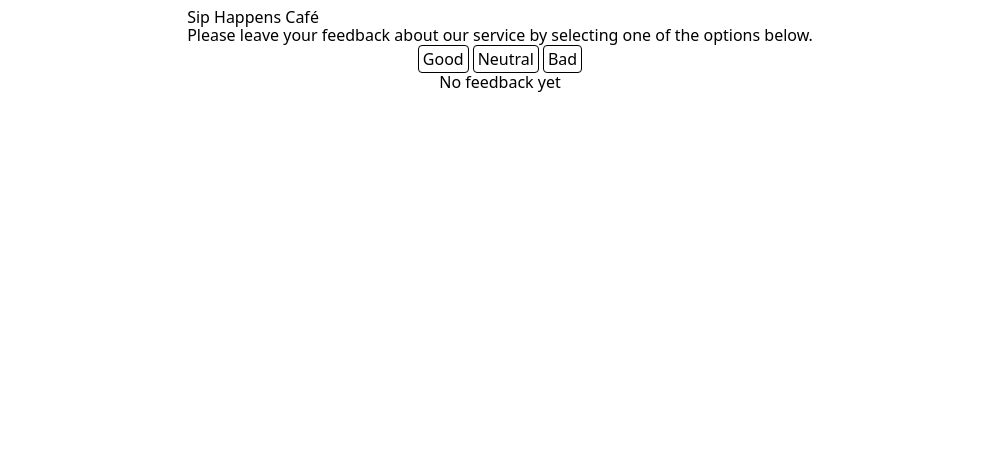
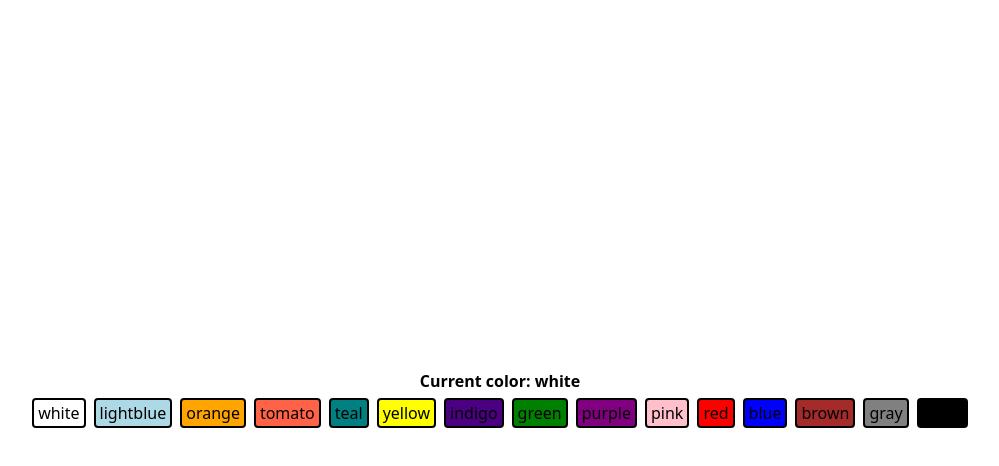
Before and after one commit to Lubov1506/training, a React (Vite) app: page / in a window 1280 px wide. Shown: the top 466 px of the page, without its empty margins (140-1139 px from the left). Built offline with nearby package versions, Linux system fonts and the light colour scheme.

Commit message:
coloPicker to localStorage

```diff
--- a/src/App.jsx
+++ b/src/App.jsx
@@ -1,23 +1,10 @@
-import { useState } from "react"
-import Description from "./components/Description/Description"
-import Feedback from "./components/Feedback/Feedback"
-import Notification from "./components/Notification/Notification"
-import Options from "./components/Options/Options"
+import ColorPicker from "./components/ColorPicker/ColorPicker"
 
 function App() {
-  const [feedback, setFeedback] = useState({ good: 0, neutral: 0, bad: 0 })
-  const totalFeedback = feedback.good + feedback.neutral + feedback.bad
-
-  const handleClickFeedback = (option) => {
-    setFeedback((prev) => ({ ...prev, [option]: prev[option] + 1 }))
-  }
   return (
-    <div className='flex flex-col justify-center items-center m-2 '>
-      <Description />
-      <Options state={feedback} onClick={handleClickFeedback} />
-      {!totalFeedback && <Notification />}
-      {!!totalFeedback && <Feedback state={feedback} />}
-    </div>
+    <>
+      <ColorPicker />
+    </>
   )
 }
 
--- a/src/components/ColorPicker/ColorPicker.jsx
+++ b/src/components/ColorPicker/ColorPicker.jsx
@@ -1,17 +1,33 @@
-import { useState } from "react"
+import { useEffect, useState } from "react"
 import colors from "../../assets/colors.json"
 import clsx from "clsx"
 const ColorPicker = () => {
-  const [color, setColor] = useState(colors[0].color)
+  const [color, setColor] = useState(() => {
+    const savedColor = window.localStorage.getItem("colorPicker")
+    if (savedColor !== null) {
+      return JSON.parse(savedColor)
+    }
+    return colors[0].color
+  })
+
+  useEffect(() => {
+    window.localStorage.setItem("colorPicker", JSON.stringify(color))
+  }, [color])
 
   return (
-    <section style={{backgroundColor: color}} className='flex w-full h-full items-center justify-center transition-all '>
+    <section
+      style={{ backgroundColor: color }}
+      className='flex fixed w-full h-full items-center justify-center transition-all '
+    >
       <div className='flex items-center justify-center flex-col gap-2'>
-        <h2 className="font-bold">Current color: <span>{color}</span></h2>
+        <h2 className='font-bold'>
+          Current color: <span>{color}</span>
+        </h2>
         <ul className='flex gap-2 flex-wrap items-center justify-center'>
           {colors.map((item) => (
             <li
-              key={item.id} style={{backgroundColor: item.color}}
+              key={item.id}
+              style={{ backgroundColor: item.color }}
               className={clsx(`border-2 rounded-sm p-1 bg-[${color}]`)}
               onClick={() => setColor(item.color)}
             >
```
